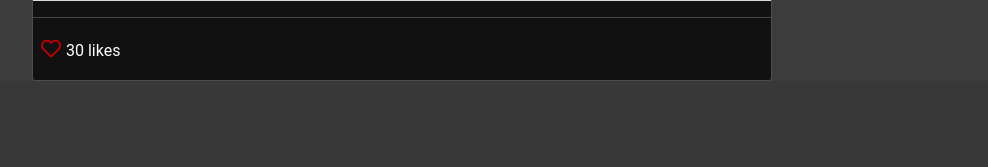
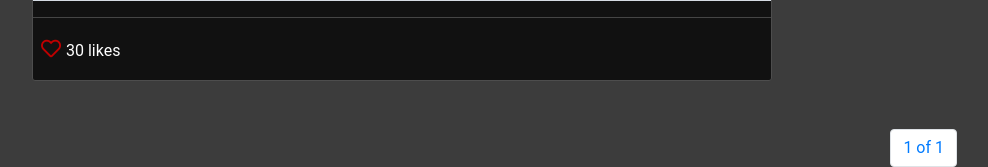
Before and after one commit to martinmendozadev/pinterest-clone, a Django app: page / in a window 1280 px wide. Shown: the part 805-972 px from the top of the page, without its empty margins (238-1226 px from the left). Before the commit the page ends 886 px from the top, so only its background shows below. Run offline with Django 3.2, Linux system fonts and the light colour scheme; a user stored in the database is signed in; tables that the repository leaves empty hold one stand-in row (values such as "Sample post"); grey boxes marked "Sample" are stand-in pictures; some libraries are stand-ins or nearby versions.

Commit message:
Optimization card posts

```diff
--- a/posts/views.py
+++ b/posts/views.py
@@ -19,15 +19,18 @@ class PostsFeedView(LoginRequiredMixin, ListView):
     template_name = 'posts/feed.html'
     model = Post
     ordering = ('-created',)
-    paginate_by = 2
+    paginate_by = 10
     context_object_name = 'posts'
 
 
 class PostDetailView(LoginRequiredMixin, DetailView):
+    """Return a detail view about one post"""
+
     template_name = 'posts/post_detail.html'
     slug_field = 'id'
     slug_url_kwarg = 'post_id'
     queryset = Post.objects.all()
+    context_object_name = 'post'
 
 
 @login_required
--- /dev/null
+++ b/templates/pagination.html
@@ -0,0 +1,23 @@
+<nav class="mt-5">
+    <ul class="pagination justify-content-end">
+        {% if page_obj.has_previous %}
+        <li class="page-item">
+            <a class="page-link" href="?page={{ page_obj.previous_page_number }}">
+                Previous
+            </a>
+        </li>
+        {% endif %}
+        <li class="page-item">
+            <a class="page-link" href="#">
+                {{ page_obj.number }} of {{ page_obj.paginator.num_pages }}
+            </a>
+        </li>
+        {% if page_obj.has_next %}
+        <li class="page-item">
+            <a class="page-link" href="?page={{ page_obj.next_page_number }}">
+                Next
+            </a>
+        </li>
+        {% endif %}
+    </ul>
+</nav>
--- a/templates/posts/feed.html
+++ b/templates/posts/feed.html
@@ -7,34 +7,12 @@
 {% block container %}
     <div class="container">
         <div class="row">
-
             {% for post in posts %}
-                <div class="col-sm-12 col-md-8 offset-md-2 mt-5 p-0 post-container">
-                    <div class="media pt-3 pl-3 pb-1">
-                        <a href="{% url 'users:detail' post.user.username %}">
-                            <img class="mr-3 rounded-circle" height="35" src="{{ post.profile.picture.url }}" alt="{{ post.user.get_full_name }}">
-                        </a>
-                        <div class="media-body">
-                            <p style="margin-top: 5px;">{{ post.user.get_full_name  }}</p>
-                        </div>
-                        <hr>
-                    </div>
-                    <hr>
-                        <p class="ml-2 mt-0 mb-2 text-center">
-                            <b>{{ post.title }}</b> - <small>{{ post.created }}</small>
-                        </p>
-                    <hr>
-                        <a href="{% url 'posts:post_detail' post.id %}" class="">
-                            <img style="width: 100%;" src="{{ post.photo.url }}" alt="{{ post.title }}">
-                        </a>
-                    <hr>
-                        <p class="mt-1 ml-2" >
-                            <a href="" style="color: #BF0000; font-size: 20px;">
-                                <i class="far fa-heart"></i>
-                            </a> 30 likes
-                        </p>
-                </div>
+                {% include 'posts/post_card.html' %}
             {% endfor %}
         </div>
     </div>
+
+    {% include 'pagination.html' %}
+
 {% endblock %}
--- /dev/null
+++ b/templates/posts/post_card.html
@@ -0,0 +1,23 @@
+<div class="col-sm-12 col-md-8 offset-md-2 mt-5 p-0 post-container">
+    <div class="media pt-3 pl-3 pb-1">
+        <a href="{% url 'users:detail' post.user.username %}">
+            <img class="mr-3 rounded-circle" height="35" src="{{ post.profile.picture.url }}" alt="{{ post.user.get_full_name }}">
+        </a>
+        <div class="media-body">
+            <p style="margin-top: 5px;">{{ post.user.get_full_name  }}</p>
+        </div>
+        <hr>
+    </div>
+    <hr>
+        <p class="ml-2 mt-0 mb-2 text-center">
+            <b>{{ post.title }}</b> - <small>{{ post.created }}</small>
+        </p>
+    <hr>
+        <img style="width: 100%;" src="{{ post.photo.url }}" alt="{{ post.title }}">
+    <hr>
+        <p class="mt-1 ml-2" >
+            <a href="" style="color: #BF0000; font-size: 20px;">
+                <i class="far fa-heart"></i>
+            </a> 30 likes
+        </p>
+</div>
```
Also changed, not shown: templates/posts/post_detail.html (+6 -28 lines).
